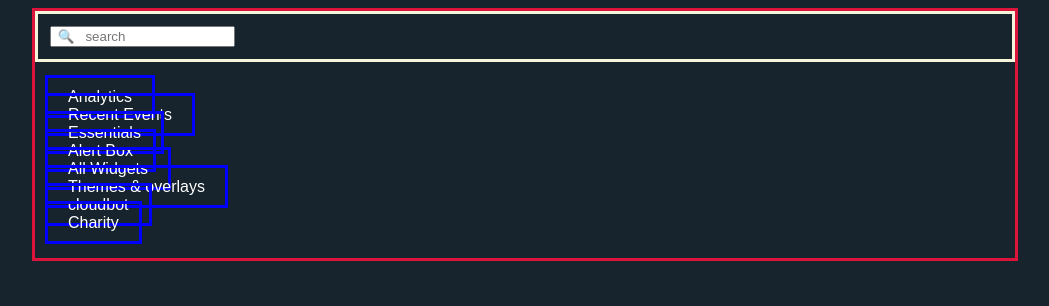
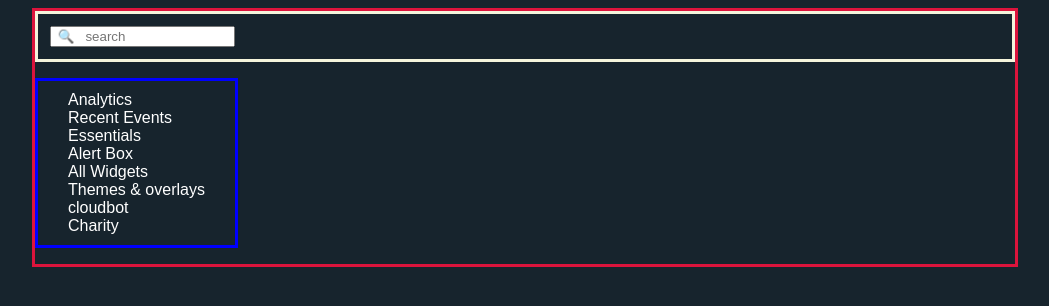
Before and after one commit to barrywaldron/stream-dashboard, a website: page index.html in a window 1280 px wide. Shown: the whole page, without its empty margins (115-1164 px from the left). Drawn offline with Linux system fonts and the light colour scheme.

Commit message:
Update style.css

```diff
--- a/style.css
+++ b/style.css
@@ -25,11 +25,12 @@
 ul {
   list-style-type: none;
   padding: 10px;
+  border: solid #0000ff;
 }
 a {
   color: #fff;
   text-decoration: none;
   padding: 10px 20px;
-  border:solid #0000ff;
+
 
 }
```
